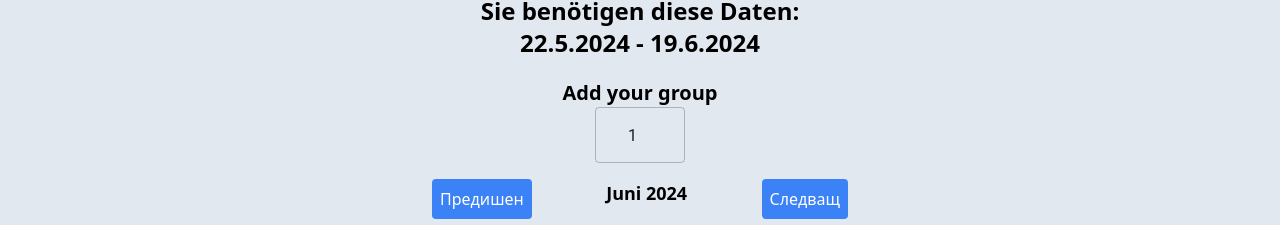
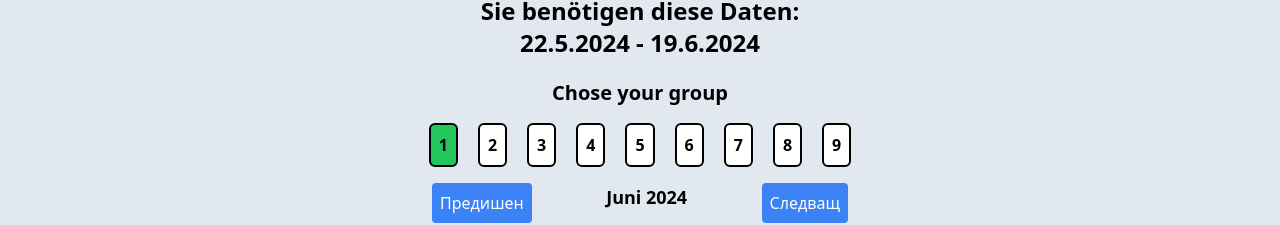
Before and after one commit to Krasimir-Hristov/DHL_Driver_Assistant, a React (Vite) app in the folder frontend/: page / in a window 1280 px wide. Shown: the part 241-466 px from the top of the page. Built offline with nearby package versions, Linux system fonts and the light colour scheme.

Commit message:
change the input field with 9 paragraphs to chose the startign weak

```diff
--- a/frontend/src/pages/Home.tsx
+++ b/frontend/src/pages/Home.tsx
@@ -4,28 +4,10 @@ import CurrentDate from '../components/CurrentDate';
 import { useTranslation } from 'react-i18next';
 import DateRange from '../components/DateRange';
 import WeeklyCalendar from '../components/WeeklyCalendar';
-import TextField from '@mui/material/TextField';
 
 const Home: React.FC = () => {
   const { t, i18n } = useTranslation();
   const [startWeek, setStartWeek] = useState<number>(1); // Използваме 1 като стойност по подразбиране
-
-  const handleChange = (event: React.ChangeEvent<HTMLInputElement>) => {
-    const value = parseInt(event.target.value, 10); // Парсваме входа към число
-    if (!isNaN(value) && value >= 1 && value <= 9) {
-      setStartWeek(value); // Обновяваме стойността на startWeek
-    }
-  };
-
-  const handleKeyDown = (event: React.KeyboardEvent<HTMLInputElement>) => {
-    if (event.key === 'ArrowUp') {
-      event.preventDefault();
-      setStartWeek((prev) => Math.min(prev + 1, 9)); // Увеличаваме стойността, ограничена до максимум 9
-    } else if (event.key === 'ArrowDown') {
-      event.preventDefault();
-      setStartWeek((prev) => Math.max(prev - 1, 1)); // Намаляваме стойността, ограничена до минимум 1
-    }
-  };
 
   return (
     <div className='flex flex-col items-center justify-center min-h-screen text-center px-4 pt-12 md:pt-0 bg-slate-200'>
@@ -36,20 +18,22 @@ const Home: React.FC = () => {
       <CurrentDate />
       <DateRange />
       <div className='mt-5'>
-        <h2 className='text-xl font-bold'>Add your group</h2>
-        <TextField
-          type='number' // Използваме тип number, за да позволим въвеждане на числа
-          value={startWeek.toString()} // Преобразуваме стойността в string за компонентът
-          onChange={handleChange}
-          onKeyDown={handleKeyDown}
-          inputProps={{
-            min: 1,
-            max: 9,
-            style: { textAlign: 'center' },
-          }}
-          className='p-2 mt-4 border rounded text-center'
-          placeholder='Enter start week (1-9)'
-        />
+        <h2 className='text-xl font-bold'>Chose your group</h2>
+        <div className='flex flex-row justify-center items-center mt-4 gap-3 md:gap-5 font-semibold'>
+          {[1, 2, 3, 4, 5, 6, 7, 8, 9].map((week) => (
+            <p
+              key={week}
+              onClick={() => setStartWeek(week)}
+              className={`p-1 md:p-2 border-2 border-black rounded-md cursor-pointer ${
+                startWeek === week ? 'bg-green-500' : 'bg-white'
+              }`}
+              style={{ minWidth: '1.5rem', textAlign: 'center' }}
+            >
+              {week}
+            </p>
+          ))}
+        </div>
+
         <WeeklyCalendar startWeek={startWeek} locale={i18n.language} />
       </div>
     </div>
```
